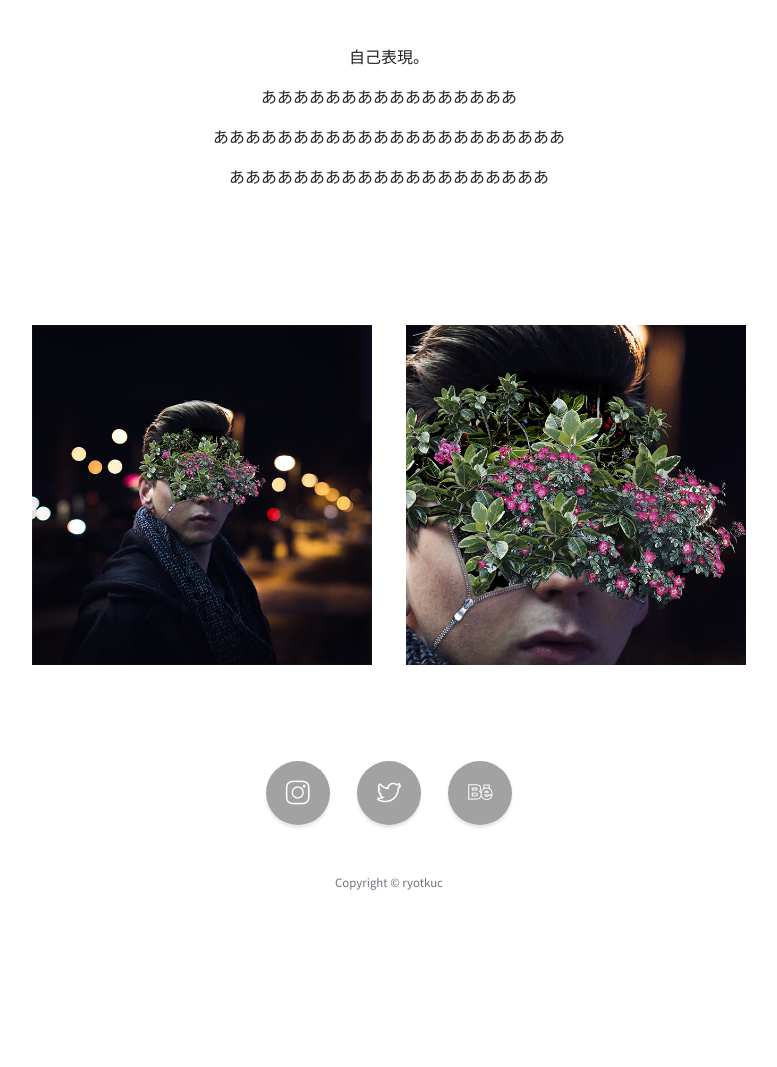
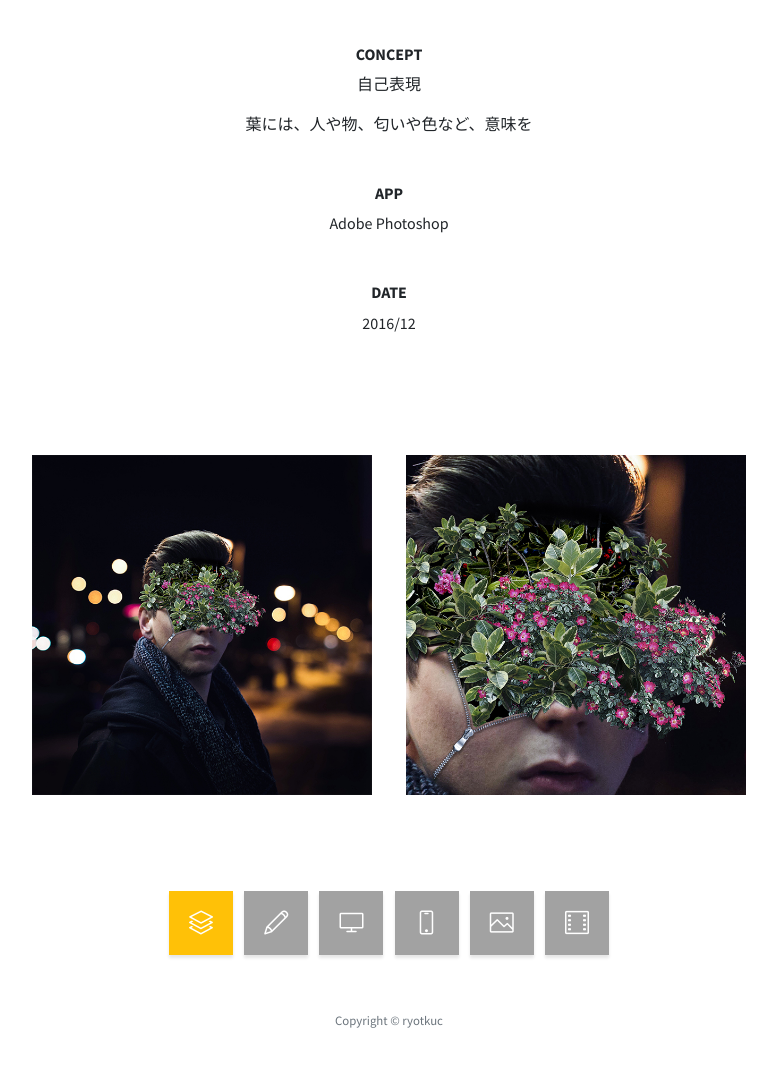
Before and after one commit to ryotakeuchi/ryotkuc, a website: page graphic-/gd-zikohyougen.html in a window 1280 px wide. Shown: the part 171-1238 px from the top of the page, without its empty margins (251-1028 px from the left). Before the commit the page ends 1143 px from the top, so only its background shows below. Drawn offline with Linux system fonts and the light colour scheme.

Commit message:
addddddd
addddddddddd

```diff
--- a/css/sakuhin-syoukai.css
+++ b/css/sakuhin-syoukai.css
@@ -12,7 +12,8 @@ h1,h2,h3,h4,h5,h6{font-weight:700}
 
 
 @media(max-width:992px){
-	.concept-setumei p{font-size:0.6rem;font-weight:400;line-height:0.5rem; }
+	.concept-setumei h3{font-size:0.6rem}
+	.concept-setumei p{font-size:0.6rem;font-weight:400;line-height:0.2rem; }
 }
 
 
--- a/graphic-/gd-zikohyougen.html
+++ b/graphic-/gd-zikohyougen.html
@@ -59,11 +59,15 @@
           <h3 class="text-secondary mb-0">GRAPHIC DESIGN</h3>
           <h2 class="mb-5">ZIKOHYOUGEN</h2>
 
-          	<div class="concept-setumei">
-				<p>自己表現。</p>
-				<p>ああああああああああああああああ</p>
-				<p>ああああああああああああああああああああああ</p>
-				<p>ああああああああああああああああああああ</p>
+          	<div class="concept-setumei text-center">			<!--p h3のfontsizeとかの設定はsakuhin-syoukai.cssに記述してある-->
+				<h3 class="mb-2 mt-5">Concept</h3>
+				<p>自己表現</p>
+				<p>葉には、人や物、匂いや色など、意味を</p>
+				<h3 class="mb-2 mt-5">APP</h3>
+				<p class="mb-5">Adobe Photoshop</p>
+				<h3 class="mb-2 mt-5">DATE</h3>
+				<p class="mb-0">2016/12</p>
+
 			</div>
 
 
@@ -95,24 +99,43 @@
       <div class="container">
         <ul class="list-inline mb-5">
           <li class="list-inline-item">
-            <a class="social-link rounded-circle text-white mr-3" href="#">
-              <i class="icon-social-instagram"></i>
+            <a class="social-link text-white bg-warning" href="graphic.html">
+              <i class="icon-layers"></i>
+            </a>
+          </li>
+          <li class="list-inline-item mb-2">
+            <a class="social-link text-white" href="illustration.html">
+              <i class="icon-pencil"></i>
             </a>
           </li>
           <li class="list-inline-item">
-            <a class="social-link rounded-circle text-white mr-3" href="#">
-              <i class="icon-social-twitter"></i>
+            <a class="social-link  text-white" href="webdesign.html">
+              <i class="icon-screen-desktop"></i>
             </a>
           </li>
           <li class="list-inline-item">
-            <a class="social-link rounded-circle text-white" href="#">
-              <i class="icon-social-behance"></i>
+            <a class="social-link  text-white" href="appdesign.html">
+              <i class="icon-screen-smartphone"></i>
             </a>
           </li>
+          <li class="list-inline-item">
+            <a class="social-link  text-white " href="#">
+              <i class="icon-picture"></i>
+            </a>
+          </li>
+          <li class="list-inline-item">
+            <a class="social-link  text-white " href="movie.html">
+              <i class="icon-film"></i>
+            </a>
+          </li>
+
         </ul>
         <p class="text-muted small mb-0">Copyright &copy; ryotkuc</p>
       </div>
     </footer>
+
+
+
 
     <!-- Scroll to Top Button-->
     <a class="scroll-to-top rounded js-scroll-trigger" href="#page-top">
```
Also changed, not shown: graphic.html (+22 -6 lines).
